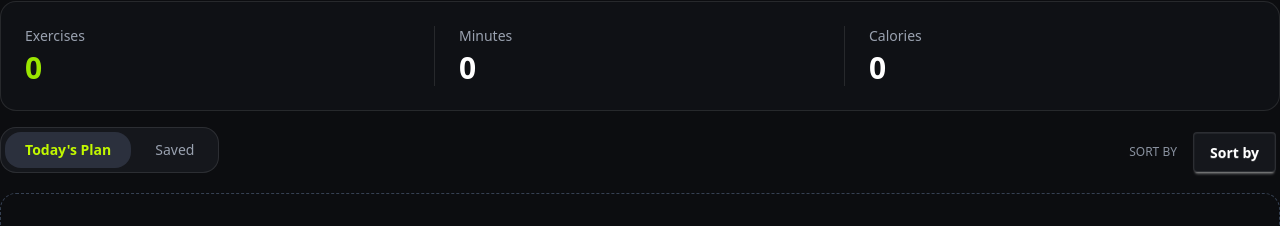
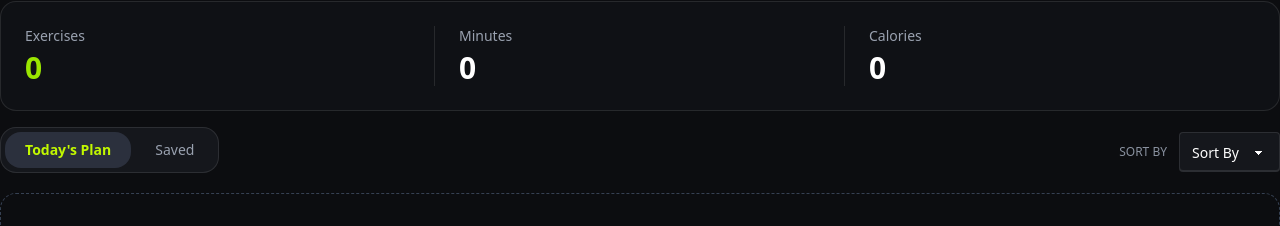
Before and after one commit to talukder123/ph-assignment-06-fitLog, a Next.js app: page /my-plan in a window 1280 px wide. Shown: the part 184-410 px from the top of the page. Built offline with nearby package versions, Linux system fonts and the light colour scheme.

Commit message:
sort by feature added

```diff
--- a/src/app/my-plan/page.tsx
+++ b/src/app/my-plan/page.tsx
@@ -31,13 +31,6 @@ const MyPlanPage = () => {
     const { todaysPlan, later } = useContext(workoutsContext);
 
     const [sortBy, setSortBy] = useState<string>('');
-
-    const sortLabels: Record<string, string> = {
-        '': 'Sort by',
-        duration: 'Duration',
-        calories: 'Calories',
-        rating: 'Rating',
-    };
 
     const getSortedList = (list: IWorkout[]) => {
         if (!sortBy) return list;
@@ -113,17 +106,18 @@ const MyPlanPage = () => {
 
                     <div className='flex gap-3 justify-center items-center'>
                         <h2 className='text-[#8A92A0] text-[12px]'>SORT BY</h2>
-                        <div>
-                            <div className="dropdown dropdown-end">
-                                <div tabIndex={0} role="button" className="btn m-1 bg-[#15171c] border-white/10 text-white">
-                                    {sortLabels[sortBy]}
-                                </div>
-                                <ul tabIndex={0} className="dropdown-content menu bg-[#15171c] border border-white/10 rounded-box z-1 w-52 p-2 shadow-sm">
-                                    <li><a onClick={() => setSortBy('duration')}>Duration</a></li>
-                                    <li><a onClick={() => setSortBy('calories')}>Calories</a></li>
-                                    <li><a onClick={() => setSortBy('rating')}>Rating</a></li>
-                                </ul>
-                            </div>
+                        <div className='flex gap-3 justify-center items-center'>
+
+                            <select
+                                value={sortBy}
+                                onChange={(e) => setSortBy(e.target.value)}
+                                className="select select-bordered bg-[#15171c] border-white/10 text-white"
+                            >
+                                <option value="">Sort By</option>
+                                <option value="duration">Duration</option>
+                                <option value="calories">Calories</option>
+                                <option value="rating">Rating</option>
+                            </select>
                         </div>
                     </div>
                 </div>
```
